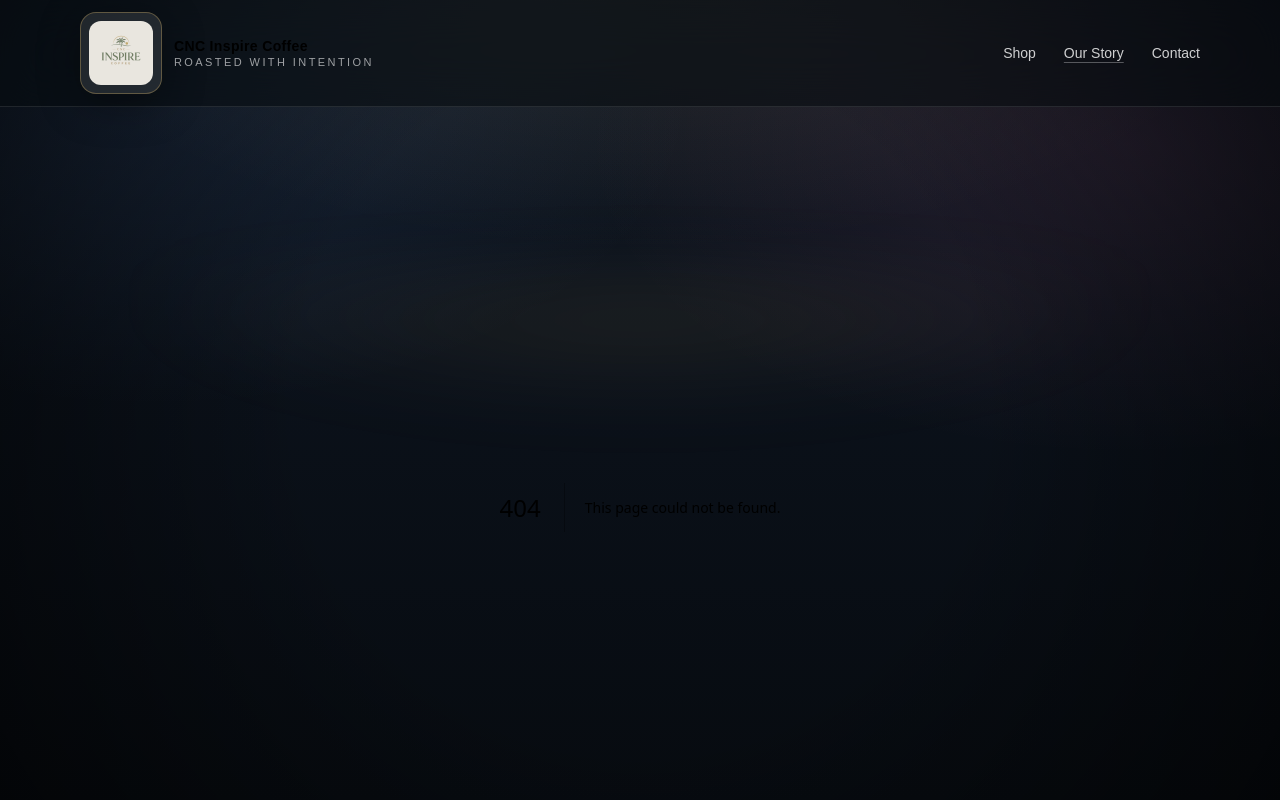
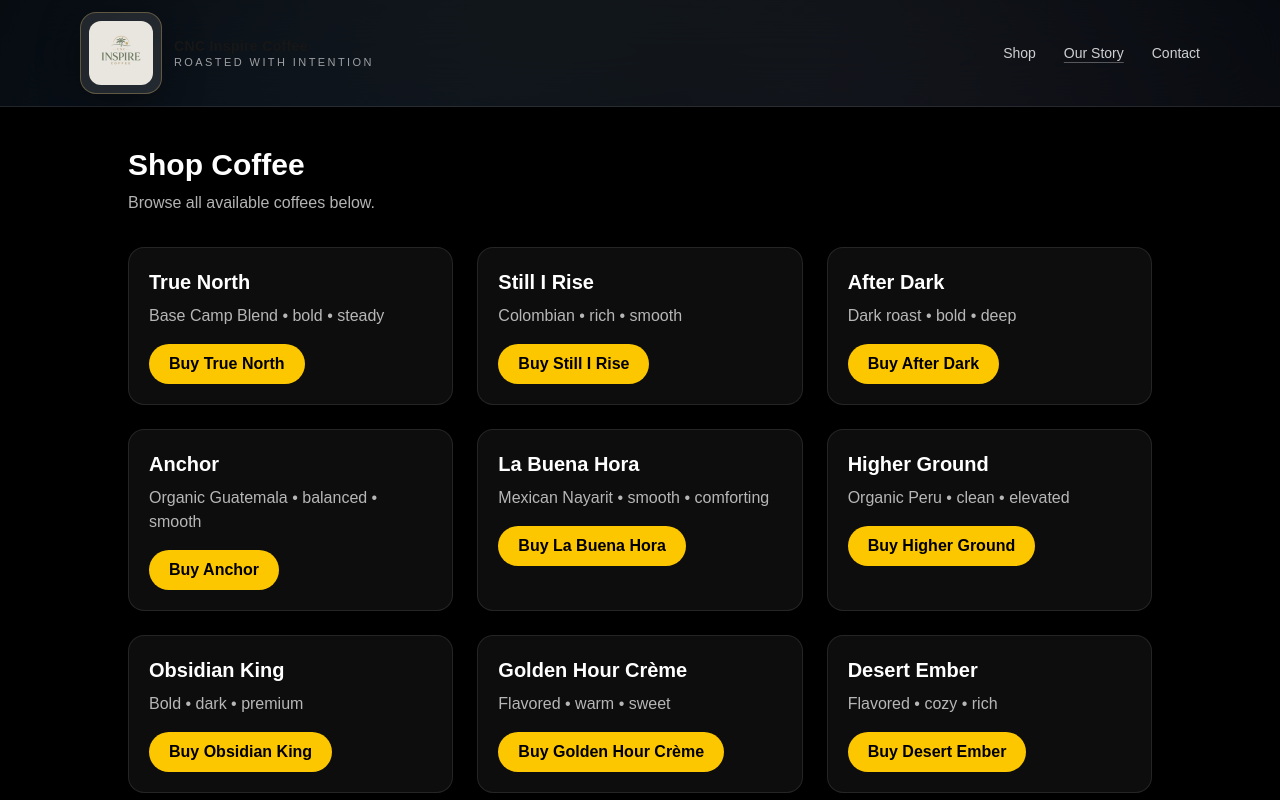
Before and after one commit to caylamarchand-lgtm/cnc-inspire-coffee, a Next.js app: page /shop in a window 1280 px wide. Before the commit this address had no page. Shown: the top 800 px of the page. Built offline with nearby package versions, Linux system fonts and the light colour scheme.

Commit message:
Updated buttons, fixed navigation, improved UI

```diff
--- a/app/layout.tsx
+++ b/app/layout.tsx
@@ -84,7 +84,7 @@ export default function RootLayout({
             </nav>
 
             {/* Mobile hint */}
-            <div className="sm:hidden text-xs text-white/60">Menu ↑</div>
+
           </div>
         </header>
 
--- a/app/page.tsx
+++ b/app/page.tsx
@@ -93,63 +93,63 @@ const COFFEES: Coffee[] = [
   {
     id: "after-dark",
     name: "After Dark Roast",
-    notes: "Indonesian • earthy • cocoa",
+    notes: "Indonesian • Earthy • Cocoa",
     limited: true,
     stripe: "https://buy.stripe.com/3cI6oH3JE3cDfD1gs7efC0e",
   },
   {
     id: "la-buena-hora",
     name: "La Buena Hora",
-    notes: "Mexican • nutty • balanced",
+    notes: "Mexican • Nutty • Balanced",
     limited: true,
     stripe: "https://buy.stripe.com/dRm14n6VQbJ962r6RxefC0h",
   },
   {
     id: "higher-ground",
     name: "Higher Ground",
-    notes: "Organic Peru • smooth • premium",
+    notes: "Organic Peru • Smooth • Premium",
     limited: true,
     stripe: "https://buy.stripe.com/fZudR91BweVl76va3JefC0c",
   },
   {
     id: "anchor",
     name: "Anchor",
-    notes: "Organic Guatemala • smooth • balanced",
+    notes: "Organic Guatemala • Smooth • Balanced",
     limited: true,
     stripe: "https://buy.stripe.com/aFa8wP6VQeVl9eDdfVefC0g",
   },
   {
     id: "still-i-rise",
     name: "Still I Rise",
-    notes: "Colombian • rich • smooth",
+    notes: "Colombian • Rich • Smooth",
     limited: false,
     stripe: "https://buy.stripe.com/5kQ8wP1BwdRh0I7a3JefC0d",
   },
   {
     id: "true-north",
     name: "True North",
-    notes: "Base Camp Blend • bold • steady",
+    notes: "Base Camp Blend • Bold • Steady",
     limited: false,
     stripe: "https://buy.stripe.com/00wdR96VQ14v76vb7NefC0f",
   },
   {
   id: "obsidian-king",
   name: "Obsidian King",
-  notes: "dark • bold • rich",
+  notes: "Dark • Bold • Rich",
   limited: true,
   stripe: "https://buy.stripe.com/bJe3cv93Y9B1bmLfo3efC0i",
 },
 {
   id: "desert-ember",
   name: "Desert Ember",
-  notes: "flavored • smooth • warm",
+  notes: "flavored • Smooth • Warm",
   limited: true,
   stripe: "https://buy.stripe.com/eVqeVd2FAeVl4Yn0t9efC0y",
 },
 {
   id: "golden-hour-creme",
   name: "Golden Hour Crème",
-  notes: "flavored • smooth • creamy",
+  notes: "Flavored • Smooth • Creamy",
   limited: true,
   stripe: "https://buy.stripe.com/8x200j5RM6oPaiH3FlefC0z",
 },
@@ -159,14 +159,14 @@ const COFFEES: Coffee[] = [
   {
     id: "soft-horizon",
     name: "Soft Horizon",
-    notes: "Chamomile • caffeine-free • calming",
+    notes: "Chamomile • Caffeine-Free • Calming",
     limited: true,
     stripe: "https://buy.stripe.com/9B628r3JE14v9eD1xdefC0a",
   },
   {
     id: "desert-current",
     name: "Desert Current",
-    notes: "Moroccan Mint Green Tea • light caffeine • refreshing",
+    notes: "Moroccan Mint Green Tea • Light Caffeine • Refreshing",
     limited: true,
     // ✅ FIXED: removed the comma at the end
     stripe: "https://buy.stripe.com/aFadR92FA28z1Mba3JefC0b",
@@ -174,49 +174,49 @@ const COFFEES: Coffee[] = [
   {
   id: "golden-dunes-15",
   name: "Golden Dunes (1.5oz)",
-  notes: "Chamomile Honeybush Tea • smooth • comforting",
+  notes: "Chamomile Honeybush Tea • Smooth • Comforting",
   limited: true,
   stripe: "https://buy.stripe.com/3cI00j7ZU00raiHcbRefC0s",
 },
 {
   id: "first-light-15",
   name: "First Light (1.5oz)",
-  notes: "English Breakfast • bold • energizing",
+  notes: "English Breakfast • Bold • Energizing",
   limited: true,
   stripe: "https://buy.stripe.com/00wbJ15RM14vbmLa3JefC0q",
 },
 {
   id: "desert-heat-15",
   name: "Desert Heat (1.5oz)",
-  notes: "Ginger Root • warming • spicy",
+  notes: "Ginger Root • Warming • Spicy",
   limited: true,
   stripe: "https://buy.stripe.com/28EdR96VQ9B14Yn7VBefC0o",
 },
 {
   id: "moon-drift-15",
   name: "Moon Drift (1.5oz)",
-  notes: "Chamomile Lavender • caffeine-free • calming",
+  notes: "Chamomile Lavender • Caffeine-Free • Calming",
   limited: true,
   stripe: "https://buy.stripe.com/eVqdR90xs3cD2Qffo3efC0n",
 },
 {
   id: "coastal-drift-15",
   name: "Coastal Drift (1.5oz)",
-  notes: "Earl Grey • smooth • balanced",
+  notes: "Earl Grey • Smooth • Balanced",
   limited: true,
   stripe: "https://buy.stripe.com/28E5kD5RMcNdaiH8ZFefC0m",
 },
 {
   id: "desert-breeze-15",
   name: "Desert Breeze (1.5oz)",
-  notes: "Spearmint Tea • cool • refreshing",
+  notes: "Spearmint Tea • Cool • Refreshing",
   limited: true,
   stripe: "https://buy.stripe.com/dRmbJ13JE8wXgH50t9efC0w",
 },
 {
   id: "sunset-sangria",
   name: "Sunset Sangria",
-  notes: "fruity • hibiscus • vibrant",
+  notes: "Fruity • Hibiscus • Vibrant",
   limited: false,
   stripe: "https://buy.stripe.com/bJe7sL4NI7sT3UjejZefC0A",
 },
@@ -228,7 +228,7 @@ const TEAS = COFFEES.filter((p) => TEA_IDS.includes(p.id));
 const COFFEE_ONLY = COFFEES.filter((p) => !TEA_IDS.includes(p.id));
 
 function CoffeeCard({ coffee }: { coffee: Coffee }) {
-  const label = coffee.limited ? "LIMITED DROP" : "AVAILABLE NOW";
+  const label = coffee.limited ? "SMALL BATCH" : "AVAILABLE NOW";
   const headline = coffee.limited ? `${coffee.name} (Limited)` : coffee.name;
 
   return (
@@ -256,7 +256,7 @@ function CoffeeCard({ coffee }: { coffee: Coffee }) {
           className="mt-4 inline-block rounded-full px-5 py-2 text-sm font-semibold"
           style={{ background: PALETTE.gold }}
         >
-          Buy {coffee.name}
+          Buy Now
         </a>
       ) : (
         <div
@@ -342,11 +342,8 @@ export default function Home() {
 
               <div className="mt-6 flex flex-wrap items-center gap-3">
                 <a
-                  href={firstBuyLink === "#shop" ? "#shop" : firstBuyLink}
-                  target={firstBuyLink === "#shop" ? undefined : "_blank"}
-                  rel={
-                    firstBuyLink === "#shop" ? undefined : "noopener noreferrer"
-                  }
+                 href="/shop"
+
                   className="rounded-full px-5 py-2 text-sm font-semibold inline-block"
                   style={{ background: PALETTE.gold }}
                 >
@@ -398,11 +395,10 @@ export default function Home() {
                     className="text-xs tracking-[0.35em] uppercase"
                     style={{ color: PALETTE.muted }}
                   >
-                    ROAST PROFILE
+                    OUR ROASTS
                   </p>
                   <p className="mt-2 text-sm" style={{ color: PALETTE.muted }}>
-                    Medium roast designed for daily comfort — not bitter, not sour…
-                    just right.
+                   From smooth medium roasts to bold dark profiles — crafted for balance, comfort, and depth in every cup.
                   </p>
                 </Card>
 
@@ -414,8 +410,7 @@ export default function Home() {
                     SHIPPING
                   </p>
                   <p className="mt-2 text-sm" style={{ color: PALETTE.muted }}>
-                    Packed fresh, sealed tight, and shipped fast so it hits your
-                    doorstep smelling amazing.
+                   Sealed fresh and shipped with care — from our hands to yours, ready for your next perfect cup.
                   </p>
                 </Card>
               </div>
@@ -495,7 +490,7 @@ export default function Home() {
             </div>
 
             <span className="hidden sm:block text-xs tracking-[0.35em] uppercase text-white/70">
-              Limited drops + staples
+             small batch • core collection
             </span>
           </div>
 
@@ -516,7 +511,7 @@ export default function Home() {
                   TEAS
                 </h2>
                 <p className="mt-2 text-white/80">
-                  Whole leaf blends • limited drops
+                  Whole leaf blends • Small Batch
                 </p>
               </div>
 
--- /dev/null
+++ b/app/shop/page.tsx
@@ -0,0 +1,79 @@
+export default function ShopPage() {
+  const coffees = [
+    {
+      name: "True North",
+      desc: "Base Camp Blend • bold • steady",
+      link: "#",
+    },
+    {
+      name: "Still I Rise",
+      desc: "Colombian • rich • smooth",
+      link: "#",
+    },
+    {
+      name: "After Dark",
+      desc: "Dark roast • bold • deep",
+      link: "#",
+    },
+    {
+      name: "Anchor",
+      desc: "Organic Guatemala • balanced • smooth",
+      link: "#",
+    },
+    {
+      name: "La Buena Hora",
+      desc: "Mexican Nayarit • smooth • comforting",
+      link: "#",
+    },
+    {
+      name: "Higher Ground",
+      desc: "Organic Peru • clean • elevated",
+      link: "#",
+    },
+    {
+      name: "Obsidian King",
+      desc: "Bold • dark • premium",
+      link: "#",
+    },
+    {
+      name: "Golden Hour Crème",
+      desc: "Flavored • warm • sweet",
+      link: "#",
+    },
+    {
+      name: "Desert Ember",
+      desc: "Flavored • cozy • rich",
+      link: "#",
+    },
+  ];
+
+  return (
+    <main className="min-h-screen bg-black text-white px-6 py-10">
+      <div className="mx-auto max-w-5xl">
+        <h1 className="text-3xl font-bold">Shop Coffee</h1>
+        <p className="mt-2 text-white/70">
+          Browse all available coffees below.
+        </p>
+
+        <div className="mt-8 grid gap-6 sm:grid-cols-2 lg:grid-cols-3">
+          {coffees.map((coffee) => (
+            <div
+              key={coffee.name}
+              className="rounded-2xl border border-white/10 bg-white/5 p-5"
+            >
+              <h2 className="text-xl font-semibold">{coffee.name}</h2>
+              <p className="mt-2 text-white/70">{coffee.desc}</p>
+
+              <a
+                href={coffee.link}
+                className="mt-4 inline-block rounded-full bg-yellow-400 px-5 py-2 font-semibold text-black"
+              >
+                Buy {coffee.name}
+              </a>
+            </div>
+          ))}
+        </div>
+      </div>
+    </main>
+  );
+}
```
